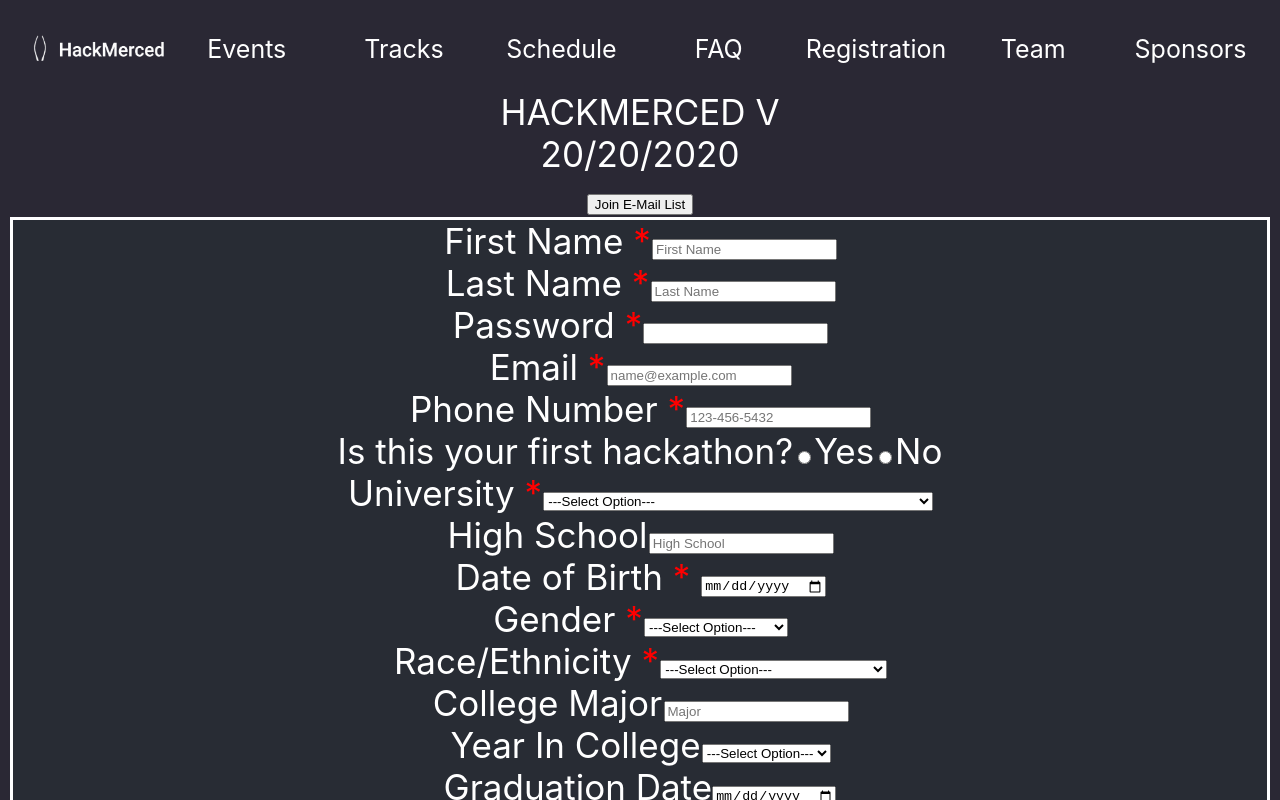
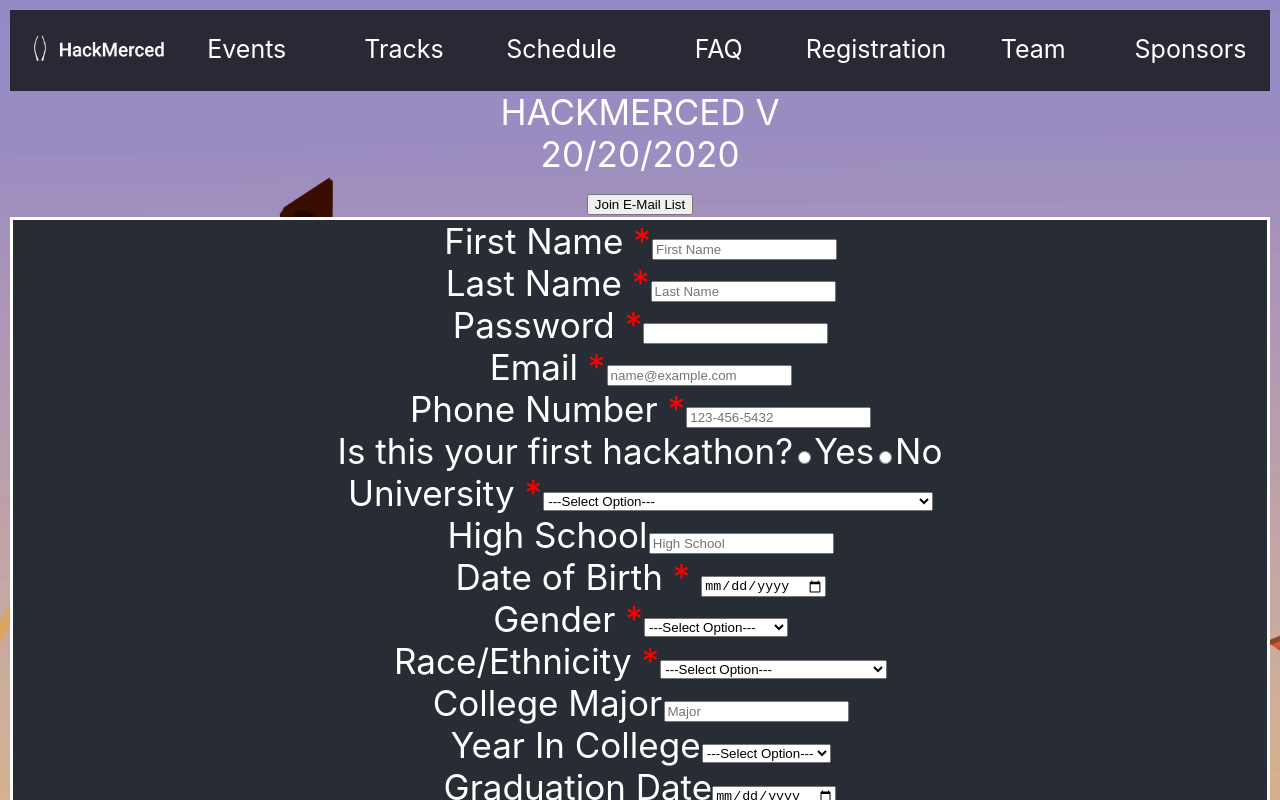
Before and after one commit to HackMerced/Hackm, a React (Create React App) app in the folder client/: page /signup in a window 1280 px wide. Shown: the top 800 px of the page. Built offline with nearby package versions, Linux system fonts and the light colour scheme; no server answers.

Commit message:
Added background to title component

```diff
--- a/client/src/component/Title/Title.css
+++ b/client/src/component/Title/Title.css
@@ -1,5 +1,9 @@
 body {
 background-color:  #2a2834;
+background-image: url("Background.png");
+background-repeat: no-repeat;
+background-size: 1820px;
+background-attachment: scroll;
     text-align: center;
     color: white;
     font-size: 35px !important;
```
Also changed, not shown: client/src/component/Title/Background.png (added).
